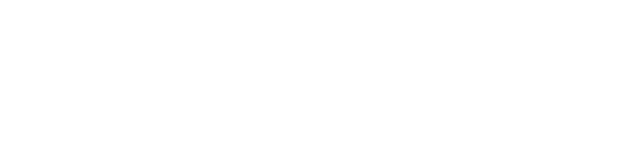
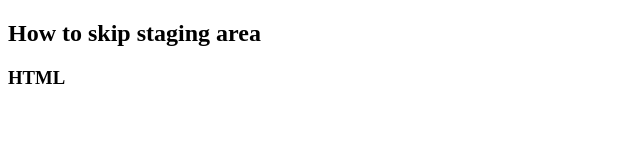
Before and after one commit to sadafiqbal91/Skip-Staging-Area, a plain HTML site: page index.html in a window 1280 px wide. Shown: the whole page, without its empty margins (0-640 px from the left). Drawn offline with Linux system fonts and the light colour scheme.

Commit message:
Skip Staging Area

```diff
--- a/index.html
+++ b/index.html
@@ -3,9 +3,11 @@
 <head>
     <meta charset="UTF-8">
     <meta name="viewport" content="width=device-width, initial-scale=1.0">
-    <title>Document</title>
+    <title>How to skip staging Area</title>
+
 </head>
 <body>
-
+    <h2>How to skip staging area</h2>
+    <h3>HTML</h3>
 </body>
 </html>
```
